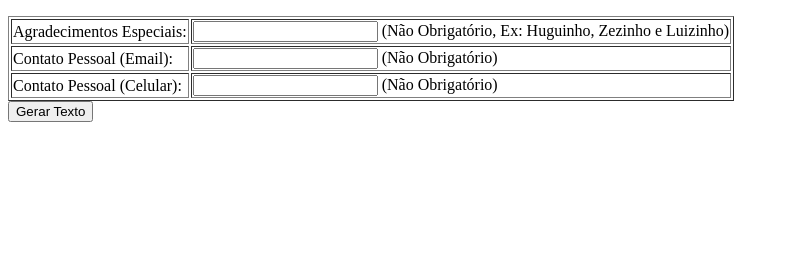
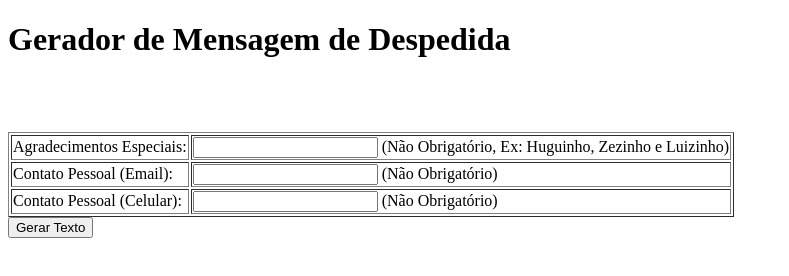
Before and after one commit to rvmatos/despedida, a plain HTML site: page index.html in a window 1280 px wide. Shown: the whole page, without its empty margins (0-789 px from the left). Drawn offline with Linux system fonts and the light colour scheme.

Commit message:
Update index.html

```diff
--- a/index.html
+++ b/index.html
@@ -1,6 +1,9 @@
 <!DOCTYPE html>
 <html lang="pt-br">
 <body>
+
+<h1>Gerador de Mensagem de Despedida</h1>
+<br><br>
 
 <b><p id="gerar"></p></b>
 
```
